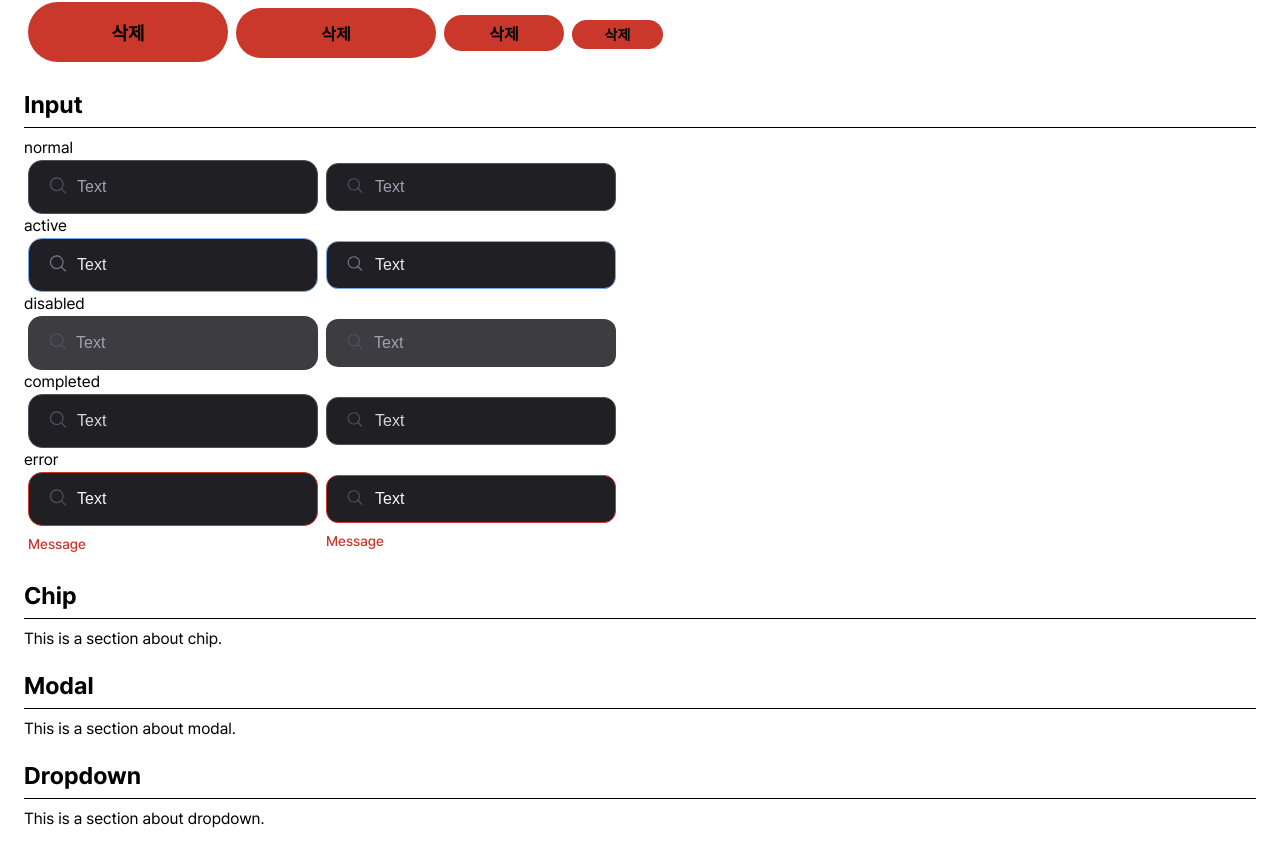
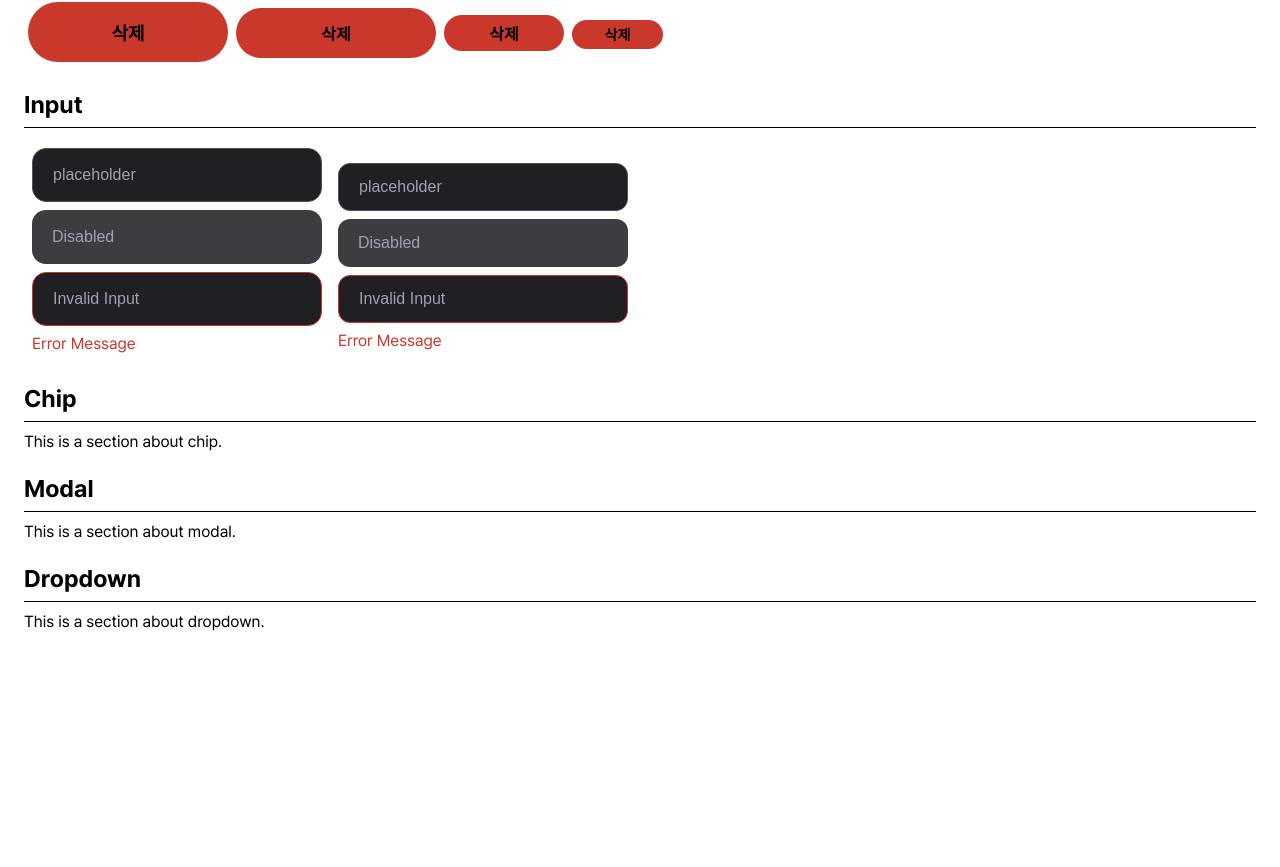
Before and after one commit to Codeit-FE18-Part3-Team4/Taskify, a Next.js app: page /test-components in a window 1280 px wide. Shown: the part 1414-2281 px from the top of the page. After the commit the page ends 2092 px from the top, so only its background shows below. Built offline with nearby package versions, Linux system fonts and the light colour scheme.

Commit message:
✨ feat [#42] css적용 방식 pseudo selector로 변경

```diff
--- a/src/components/input/input.module.css
+++ b/src/components/input/input.module.css
@@ -11,6 +11,34 @@
 .input {
   box-sizing: border-box;
   outline: none;
+  background-color: var(--color-black800);
+  border: 1px solid var(--color-gray700);
+  color: var(--color-gray300);
+}
+
+.input::placeholder {
+  color: var(--color-gray400);
+}
+
+.input:focus {
+  border: 1.5px solid var(--color-blue300);
+  color: var(--color-gray200);
+}
+
+.input:disabled {
+  background-color: var(--color-gray900);
+  border: none;
+  color: var(--color-gray400);
+}
+
+.error {
+  border: 1px solid var(--color-red500);
+  color: var(--color-gray100);
+}
+
+.error:focus {
+  border: 1px solid var(--color-red500);
+  color: var(--color-gray100);
 }
 
 .withIcon {
@@ -83,31 +111,6 @@
   height: 20px;
 }
 
-.normal {
-  background-color: var(--color-black800);
-  border: 1px solid var(--color-gray700);
-  color: var(--color-gray400);
-}
-.active {
-  background-color: var(--color-black800);
-  border: 1.5px solid var(--color-blue300);
-  color: var(--color-gray200);
-}
-.disabled {
-  background-color: var(--color-gray900);
-  border: none;
-  color: var(--color-gray400);
-}
-.completed {
-  background-color: var(--color-black800);
-  border: 1px solid var(--color-gray700);
-  color: var(--color-gray300);
-}
-.error {
-  background-color: var(--color-black800);
-  border: 1px solid var(--color-red500);
-  color: var(--color-gray100);
-}
 .errorMessage {
   color: var(--color-red500);
 }
--- a/src/components/input/input.tsx
+++ b/src/components/input/input.tsx
@@ -1,14 +1,6 @@
 import styles from "./input.module.css";
 import { ReactNode, ChangeEvent, CSSProperties } from "react";
 import Typography from "@/components/typography/typography";
-
-export enum InputVariant {
-  Normal = "normal",
-  Active = "active",
-  Disabled = "disabled",
-  Completed = "completed",
-  Error = "error",
-}
 
 export enum InputSize {
   Large = "lg",
@@ -16,7 +8,7 @@ export enum InputSize {
   Auto = "auto",
 }
 
-type InputProps = {
+export type InputProps = {
   value?: string;
   onChange?: (e: ChangeEvent<HTMLInputElement>) => void;
   placeholder?: string;
@@ -24,7 +16,6 @@ type InputProps = {
   disabled?: boolean;
   className?: string;
   errorMessage?: string;
-  variant?: InputVariant;
   size?: InputSize;
   icon?: ReactNode;
 };
@@ -36,21 +27,20 @@ export default function Input({
   type = "text",
   className,
   errorMessage,
-  variant = InputVariant.Normal,
   size = InputSize.Large,
   icon,
+  disabled,
 }: InputProps) {
   const iconSize = size === InputSize.Large ? 20 : 18;
   const iconStyle = { "--icon-size": `${iconSize}px` } as CSSProperties;
+
+  const hasError = !disabled && Boolean(errorMessage);
 
   return (
     <div className={styles.wrapper}>
       <div className={styles.field}>
         {icon && (
-          <span
-            className={`${styles.icon} ${styles[`icon_${variant}`]}`}
-            style={iconStyle}
-          >
+          <span className={`${styles.icon}`} style={iconStyle}>
             {icon}
           </span>
         )}
@@ -59,21 +49,17 @@ export default function Input({
           onChange={onChange}
           placeholder={placeholder}
           type={type}
+          disabled={disabled}
           className={`
         ${styles.input}
-        ${styles[variant]}
+        ${hasError ? styles.error : ""}
         ${styles[size]}
         ${icon ? styles.withIcon : styles.withoutIcon}
         ${Typography.lgMedium}
         ${className ?? ""}`}
         />
       </div>
-
-      {variant === InputVariant.Error && errorMessage && (
-        <p className={`${styles.errorMessage} ${Typography.mdMedium}`}>
-          {errorMessage}
-        </p>
-      )}
+      {hasError && <p className={styles.errorMessage}>{errorMessage}</p>}
     </div>
   );
 }
--- a/src/pages/test-components/index.tsx
+++ b/src/pages/test-components/index.tsx
@@ -1,7 +1,7 @@
 import Button, { ButtonSize, ButtonVariant } from "@/components/button/button";
 import Typography from "@/components/typography/typography";
 import { ReactNode } from "react";
-import Input, { InputSize, InputVariant } from "@/components/input/input";
+import Input, { InputSize } from "@/components/input/input";
 import SearchIcon from "@/components/input/search-icon-svg";
 
 function Section({ title, children }: { title: string; children: ReactNode }) {
@@ -224,33 +224,24 @@ function ButtonBox() {
 
 function InputBox() {
   const sizes = [InputSize.Large, InputSize.Medium];
-  const variants = [
-    InputVariant.Normal,
-    InputVariant.Active,
-    InputVariant.Disabled,
-    InputVariant.Completed,
-    InputVariant.Error,
-  ];
+
   return (
     <div>
-      {variants.map((variant) => (
-        <div key={variant}>
-          <div>{variant}</div>
-          {sizes.map((size) => (
-            <div
-              key={`${variant}-${size}`}
-              style={{ display: "inline-block", margin: 4 }}
-            >
-              <Input
-                variant={variant}
-                size={size}
-                value="Text"
-                icon={<SearchIcon />}
-                onChange={() => {}}
-                errorMessage="Message"
-              />
-            </div>
-          ))}
+      {sizes.map((size) => (
+        <div key={size} style={{ display: "inline-block", margin: "8px" }}>
+          <div style={{ marginBottom: "8px" }}>
+            <Input size={size} placeholder="placeholder" />
+          </div>
+          <div style={{ marginBottom: "8px" }}>
+            <Input size={size} placeholder="Disabled" disabled />
+          </div>
+          <div>
+            <Input
+              size={size}
+              placeholder="Invalid Input"
+              errorMessage="Error Message"
+            />
+          </div>
         </div>
       ))}
     </div>
```
